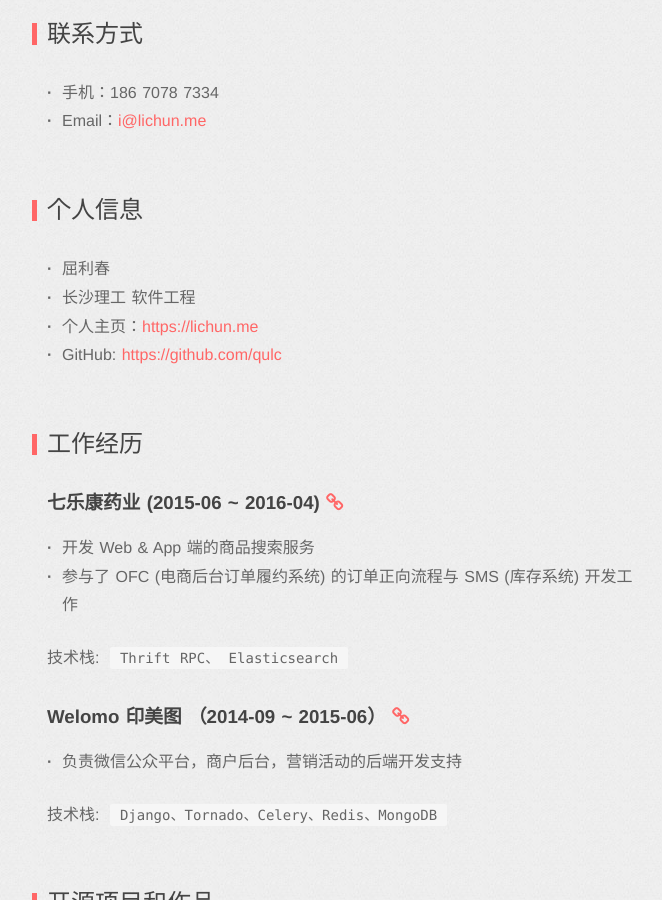
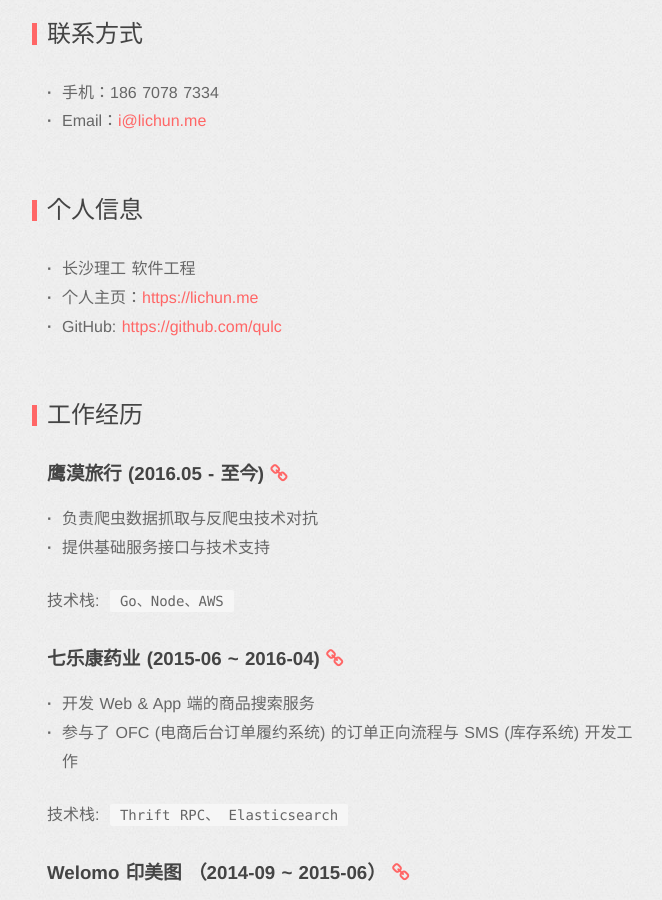
Before and after one commit to qulc/qulc.github.io, a Jekyll site: the page built from _posts/2015-01-01-resume.md, in a window 1280 px wide and 900 px high, scrolled down 259 px. Shown: the whole window, without its empty margins (293-955 px from the left). Built offline with Jekyll 4.4.1, drawn with Linux system fonts in a browser that asks for light colours; nearby versions of some CDN libraries; comment, search, counter and statistics services are not loaded.

Commit message:
Update resume working history

```diff
--- a/_posts/2015-01-01-resume.md
+++ b/_posts/2015-01-01-resume.md
@@ -7,24 +7,29 @@ categories: record
 [PDF 版本](/resume.pdf){:target="_blank"}
 
 ## 联系方式
- - 手机：186 7078 7334
+- 手机：186 7078 7334
 - Email：[i@lichun.me](mailto:i@lichun.me)
 
 ## 个人信息
-- 屈利春
 - 长沙理工 软件工程
 - 个人主页：<https://lichun.me>
 - GitHub: <https://github.com/qulc>
 
 ## 工作经历
 
-### **七乐康药业 (2015-06 ~ 2016-04)** [<i class="fa fa-link"></i>](http://7lk.com/){:target="_blank"}
+### **鹰漠旅行 (2016.05 - 至今)** [<i class="fa fa-link"></i>](http://h.innmall.cn){:target="_blank"}
+- 负责爬虫数据抓取与反爬虫技术对抗
+- 提供基础服务接口与技术支持
+
+技术栈: `Go、Node、AWS`
+
+### **七乐康药业 (2015-06 ~ 2016-04)** [<i class="fa fa-link"></i>](http://7lk.com){:target="_blank"}
 - 开发 Web & App 端的商品搜索服务
 - 参与了 OFC (电商后台订单履约系统) 的订单正向流程与 SMS (库存系统) 开发工作
 
 技术栈: `Thrift RPC、 Elasticsearch`
 
-### **Welomo 印美图 （2014-09 ~ 2015-06）** [<i class="fa fa-link"></i>](http://welomo.com/){:target="_blank"}
+### **Welomo 印美图 （2014-09 ~ 2015-06）** [<i class="fa fa-link"></i>](http://welomo.com){:target="_blank"}
 
 - 负责微信公众平台，商户后台，营销活动的后端开发支持
 
```
